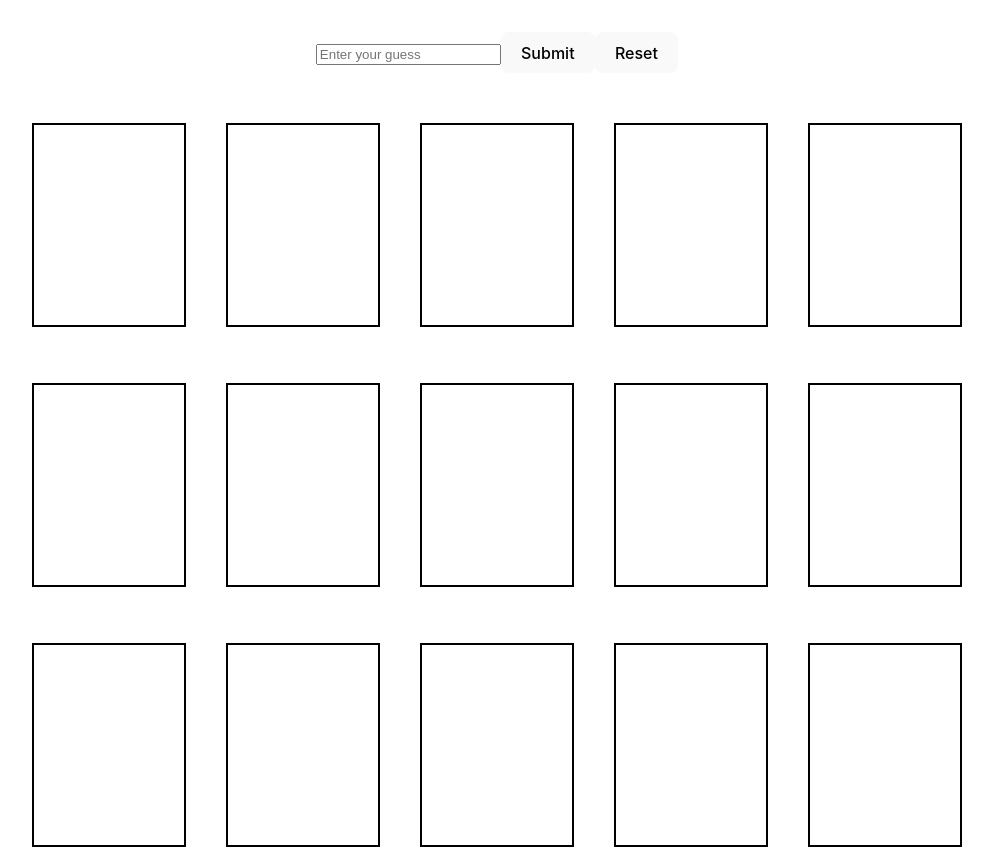
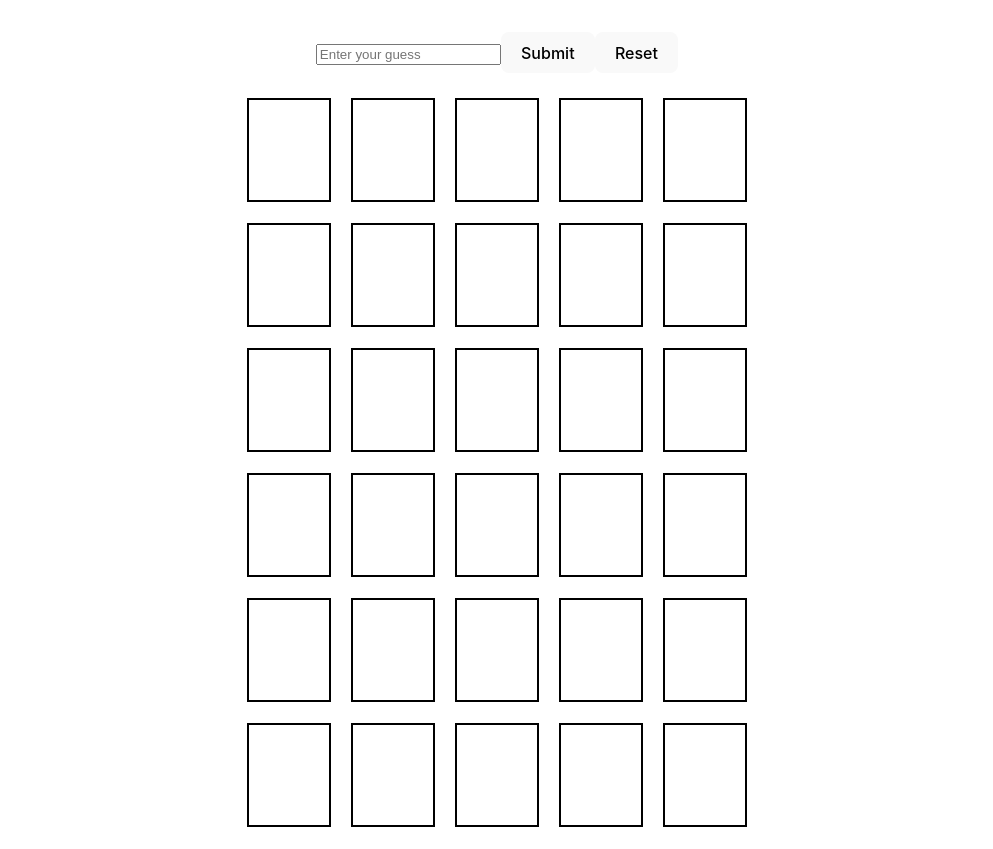
Before and after one commit to AntonioRamalho96/word_game, a React (Vite) app: page / in a window 1280 px wide. Shown: the top 849 px of the page, without its empty margins (143-1136 px from the left). Built offline with nearby package versions, Linux system fonts and the light colour scheme.

Commit message:
adjusted sizes

```diff
--- a/src/App.css
+++ b/src/App.css
@@ -7,14 +7,14 @@
 
 .container {
   display: flex;
-  height: 230px;
+  height: 110px;
   justify-content: space-between;
-  padding-top: 30px;
+  padding-top: 15px;
   /* Use flexbox */
 }
 
 .componentWrapper {
   flex: 1;
-  padding: 20px;
+  padding: 10px;
   /* Make each component take equal space */
 }
--- a/src/Letter.css
+++ b/src/Letter.css
@@ -1,7 +1,7 @@
 .letter {
-    width: 150px;
+    width: 80px;
     /* Adjust the width of the rectangle */
-    height: 200px;
+    height: 100px;
     /* Adjust the height of the rectangle */
     border: 2px solid black;
     /* Border style */
@@ -9,6 +9,6 @@
     justify-content: center;
     align-items: center;
     color: white;
-    font-size: 200px;
+    font-size: 100px;
     /* Adjust font size of the character */
 }
```
